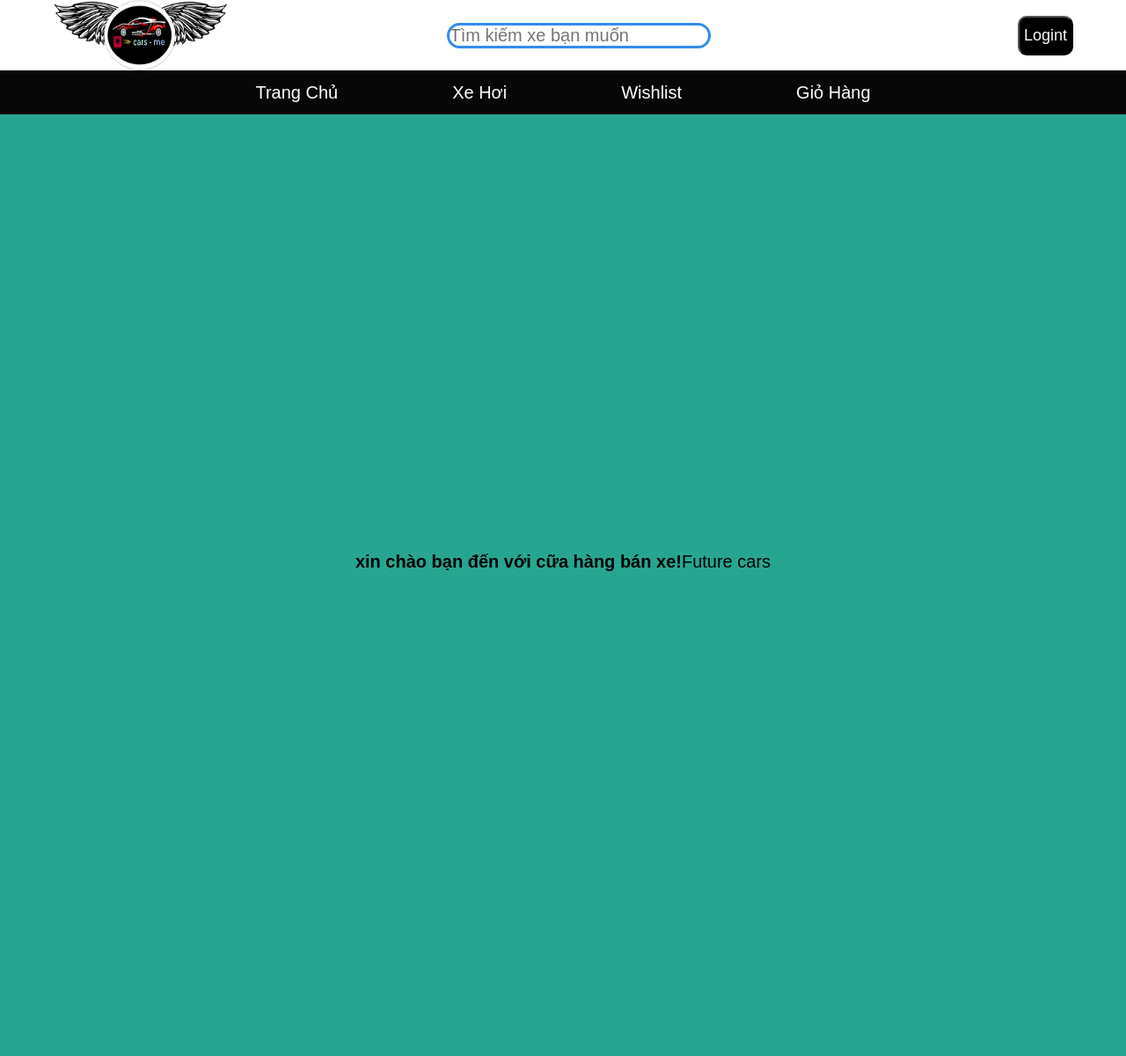
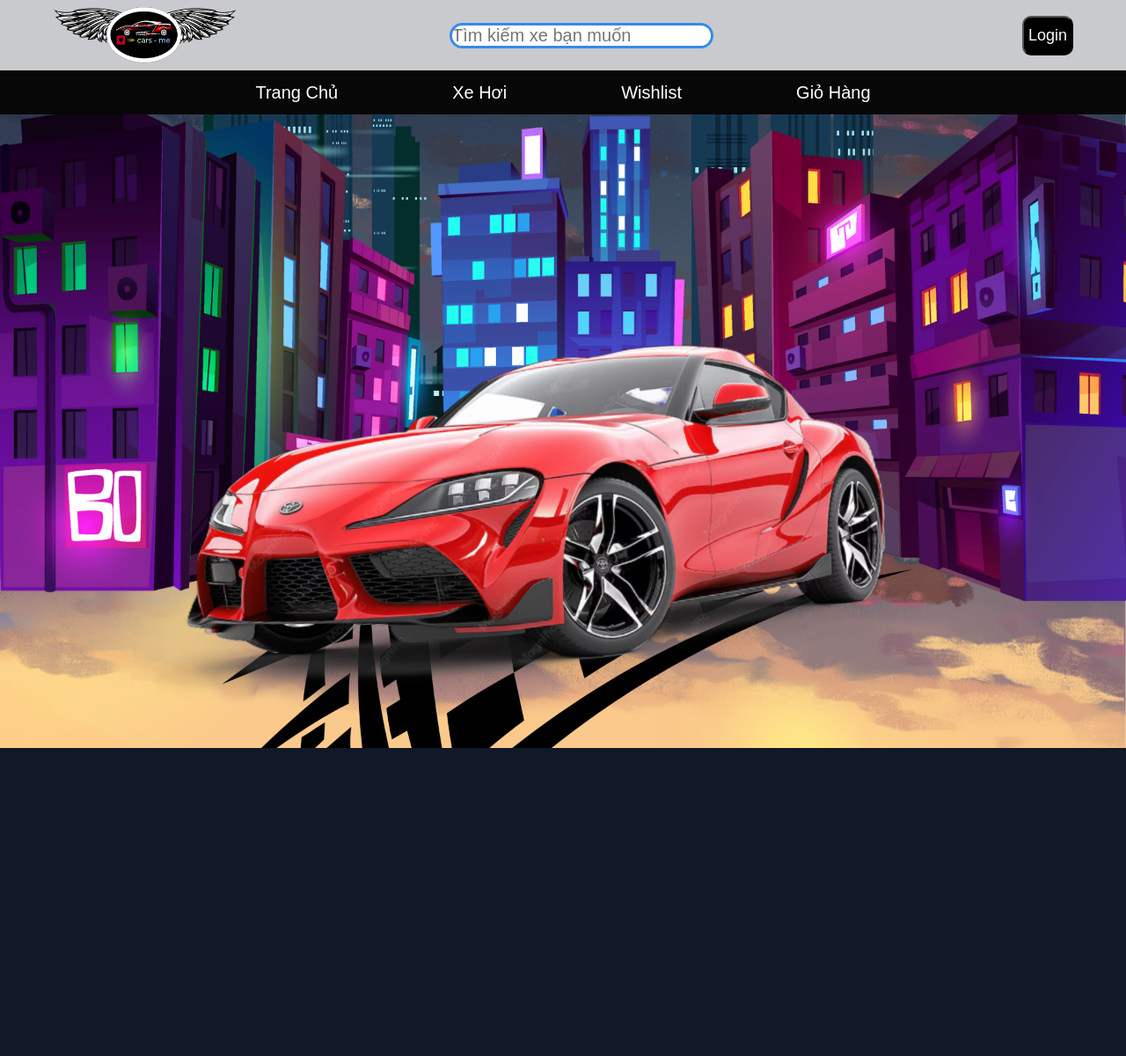
Before and after one commit to NguyenPhong049205016216/project_website_shop, a PHP site: page / in a window 1280 px wide. Shown: the whole page at 88% size. Run offline with PHP 8.4, Linux system fonts and the light colour scheme.

Commit message:
thêm banner cho index, chỉnh css cho banner cố định, thêm ảnh png cho index user.

```diff
--- a/car-shop/assets/css/home.css
+++ b/car-shop/assets/css/home.css
@@ -7,10 +7,10 @@
     font-size: 20px;
 }
 
-/* biến  */
+/* biến */
 :root{
-    --primary-color:#fff;
-    --secondary-color: rgb(38, 166, 145);
+    --primary-color:#ffffffc4;
+    --secondary-color:#111827;
     --text-color: #090808;
 }
 body{
@@ -35,8 +35,8 @@ header{
     width: 100px;
 }
 .logo img{
-    width: 200%;
-    height: 100px;
+    width: 210%;
+    height: 80px;
 }
 
 #search{
@@ -55,40 +55,58 @@ button{
     width: 100%;
     height: 50px;
     display: flex;
+    list-style: none;
     justify-content: center;
-    margin: 1;
+    gap: 100px;
     background: rgb(7, 7, 7);
     align-items: center;
+}
+
+.menu li{
+    position: relative;
 }
 
 .menu li a{
     /* xóa dấu gạch dưới chử */
     text-decoration: none;
+    padding: 10px 15px;
     color: #fff;
+    /* chỉnh khối thẻ a, chỉnh rộng cao  */
+    display: block;
+}
+
+.top_menu{
+    width: 100%;
+    position: absolute;
+    display: none;
+    /* đẩy phần tử con xuống dưới phần tử cha */
+    top: 100%;
+    padding: 10px 0px;
+    left: 0;
+    z-index: 20;
+    list-style: none;
+    background-color: #090808;
+}
+
+.menu li:hover .top_menu{
+    display: block;
 }
 
 /* bấm vào thẻ li chữ đỗi mầu */
 .menu li:hover{
-    background-color: rgba(172, 47, 62, 0.781);
+    background-color: rgba(68, 162, 112, 0.893);
     transition-duration: 1s;
     border-radius: 20px;
-}
-nav ul{
-    display: flex;
-    /* Khoảng cách giữa các mục menu */
-    gap: 130px;
-    /* Xóa dấu chấm */
-    list-style: none;
 }
 
 section{
     width: 100%;
+    position: relative;
 }
-.section {
+.banner{
     width: 100%;
-    position: absolute;
-    bottom: 150px;
-    justify-content: center;
-    align-items: center;
-    display: flex;
 }
+
+.logo_banner{
+    width: 100%;
+}
--- a/car-shop/index.php
+++ b/car-shop/index.php
@@ -22,26 +22,43 @@ $title = "Car Shop";
                 </form>
             </div>
             <div class="User">
-                <button> Logint</button>
+                <button>Login</button>
             </div>
         </header>
 
         <nav>
             <ul class="menu">
-                <li><a href="index.php">Trang Chủ</a></li>
-                <li><a href="cars.php">Xe Hơi</a></li>
-                <li><a href="wishlist.php">Wishlist</a></li>
-                <li><a href="cart.php">Giỏ Hàng</a></li>
+                <li><a href="index.php">Trang Chủ</a>
+                    <ul class="top_menu">
+                        <li><a href="#">Thông tin </a></li>
+                        <li><a href="#">Thông tin </a></li>
+                        <li><a href="#">Thông tin </a></li>
+                        <li><a href="#">Thông tin</a></li>
+                    </ul>
+                </li>
+                <li><a href="cars.php">Xe Hơi</a>
+                    <ul class="sub_menu">
+
+                    </ul>
+                </li>
+                <li><a href="wishlist.php">Wishlist</a>
+                    <ul class="">
+
+                    </ul>
+                </li>
+                <li><a href="cart.php">Giỏ Hàng</a>
+                    <ul>
+
+                    </ul>
+                </li>
             </ul>
         </nav>
 
         <section>
-            <div class="section">
-                <h1>
-                    xin chào bạn đến với cữa hàng bán xe!
-                </h1>
-                <p> Future cars </p>
+            <div class="logo_banner">
+                <img class="banner" src="assets/images/cars/banner_senter.png" alt="logo_banner">
             </div>
+
         </section>
 
         </nav>
```
Also changed, not shown: car-shop/assets/images/cars/banner_senter.png (added), car-shop/assets/images/cars/logo_banner.png (added).
